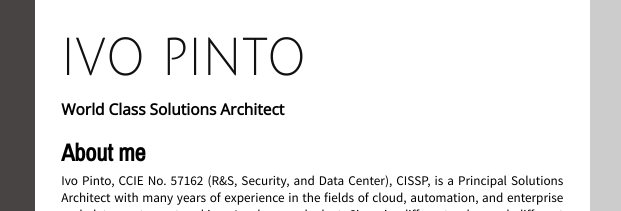
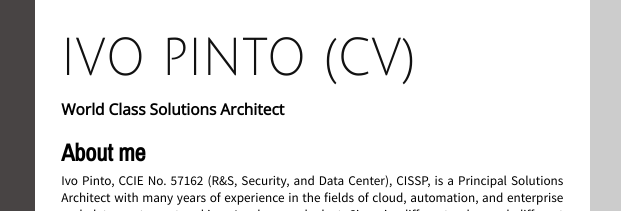
Before and after one commit to quyenfromuk/aws-cloud-projects-chapt-6, a plain HTML site: page ch2-files/index.html in a window 1280 px wide. Shown: the top 211 px of the page, 447-1068 px from the left. Drawn offline with nearby package versions, Linux system fonts and the light colour scheme.

Commit message:
content change

```diff
--- a/ch2-files/index.html
+++ b/ch2-files/index.html
@@ -149,7 +149,7 @@
       <div class="rightPanel">
         <div>
           <h1>
-            Ivo Pinto
+            Ivo Pinto (CV)
           </h1>
           <div class="smallText">
             <h3>
```
